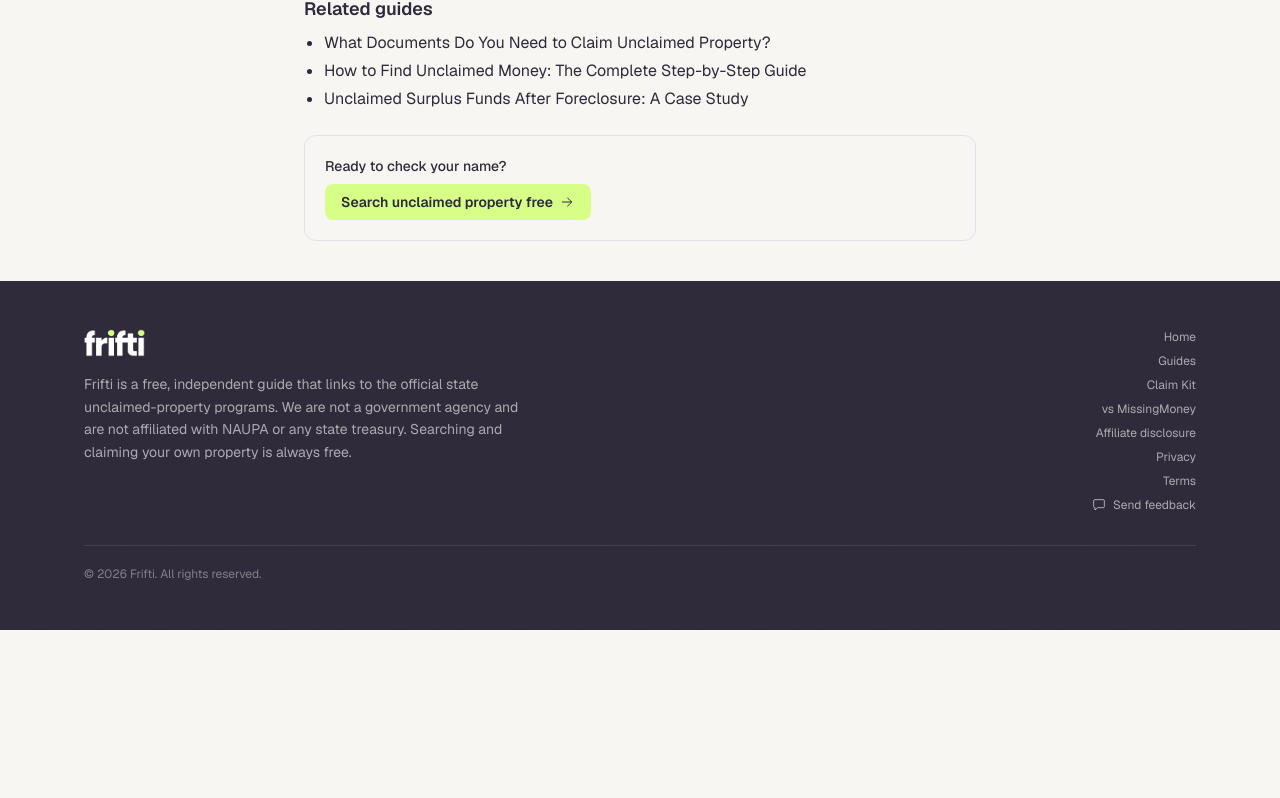
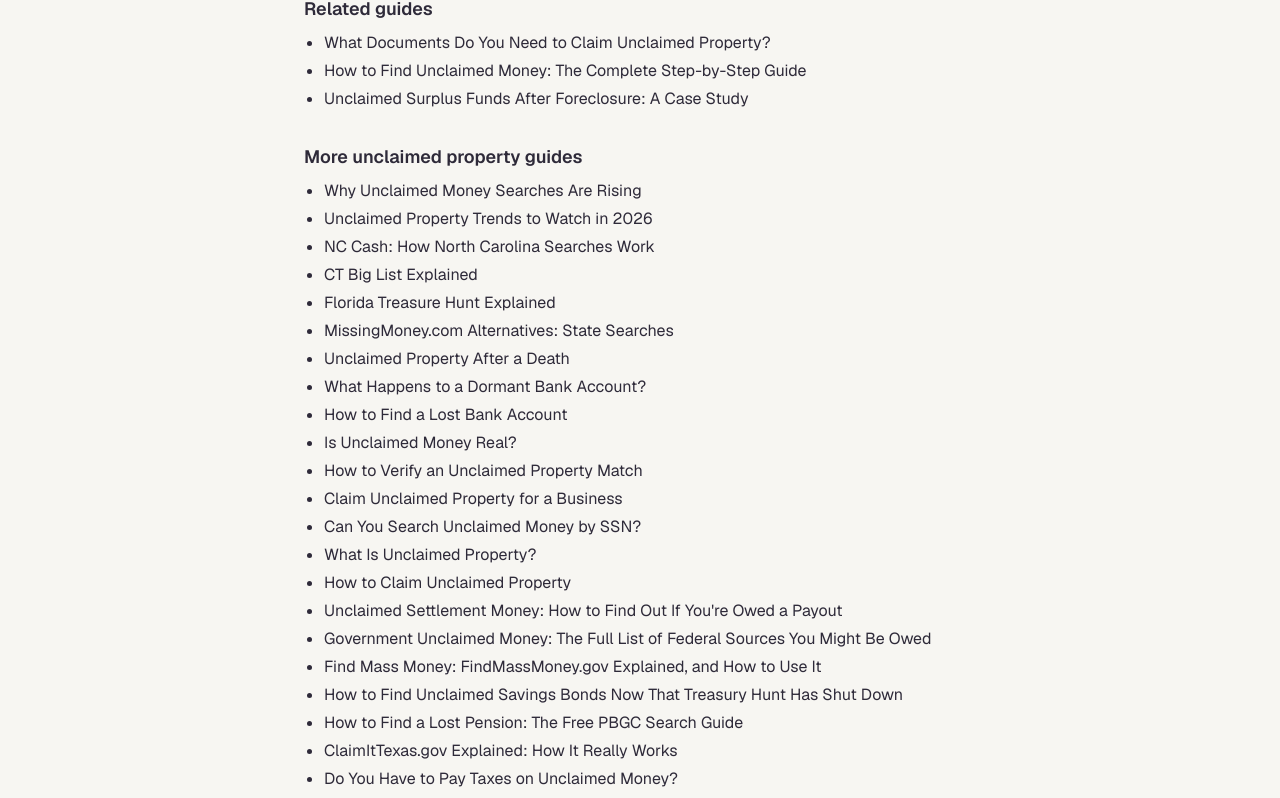
Before and after one commit to maxbeech/frifti, a Next.js app: page /blog/how-long-does-unclaimed-property-take in a window 1280 px wide. Shown: the part 5315-6113 px from the top of the page. Before the commit the page ends 5945 px from the top, so only its background shows below. Built offline with nearby package versions, Linux system fonts and the light colour scheme; no server answers.

Commit message:
Fix indexing: link every guide from home and from each guide (crawled/discovered not indexed)

```diff
--- a/app/blog/[slug]/page.tsx
+++ b/app/blog/[slug]/page.tsx
@@ -58,6 +58,10 @@
   const url = `${SITE.url}/blog/${post.slug}`;
   const toc = buildToc(post.body);
   const related = post.related.map((s) => getPost(s)).filter((p): p is NonNullable<typeof p> => Boolean(p));
+  const relatedSlugs = new Set([post.slug, ...related.map((r) => r.slug)]);
+  const moreGuides = [...POSTS]
+    .filter((p) => !relatedSlugs.has(p.slug))
+    .sort((a, b) => (a.published < b.published ? 1 : -1));
   const breadcrumb = {
     "@context": "https://schema.org",
     "@type": "BreadcrumbList",
@@ -127,6 +131,19 @@
         </section>
       )}
 
+      {moreGuides.length > 0 && (
+        <section className="space-y-2 pt-2">
+          <h2 className="text-lg font-semibold text-ink">More unclaimed property guides</h2>
+          <ul className="list-disc space-y-1 pl-5">
+            {moreGuides.map((g) => (
+              <li key={g.slug}>
+                <Link href={`/blog/${g.slug}`} className="text-ink hover:underline">{g.title}</Link>
+              </li>
+            ))}
+          </ul>
+        </section>
+      )}
+
       <div className="rounded-xl border border-line bg-bg p-5">
         <p className="text-sm font-medium text-ink">Ready to check your name?</p>
         <Button href="/#search" size="sm" className="mt-2">Search unclaimed property free</Button>
--- a/app/page.tsx
+++ b/app/page.tsx
@@ -200,6 +200,13 @@
             </Reveal>
           ))}
         </div>
+        <ul className="grid gap-x-6 gap-y-1.5 text-sm sm:grid-cols-2">
+          {[...POSTS].sort((a, b) => (a.published < b.published ? 1 : -1)).slice(3).map((p) => (
+            <li key={p.slug}>
+              <Link href={`/blog/${p.slug}`} className="text-ink hover:underline">{p.title}</Link>
+            </li>
+          ))}
+        </ul>
       </section>
 
       {/* FAQ */}
```
